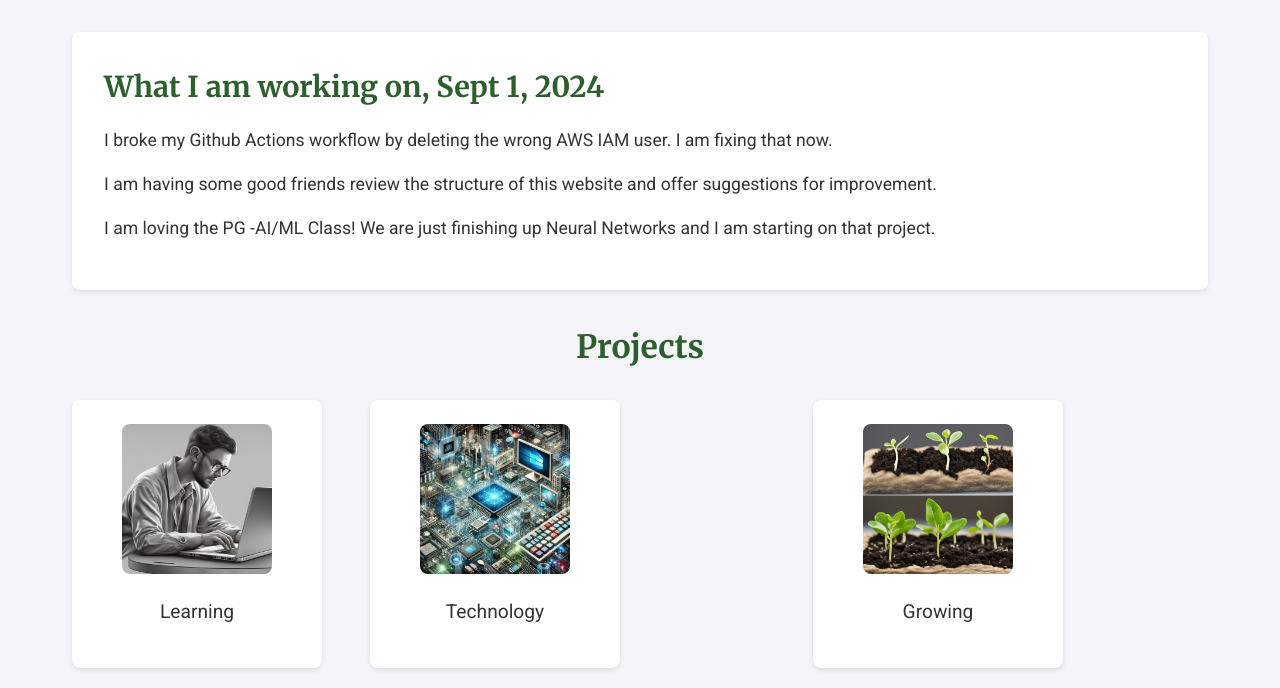
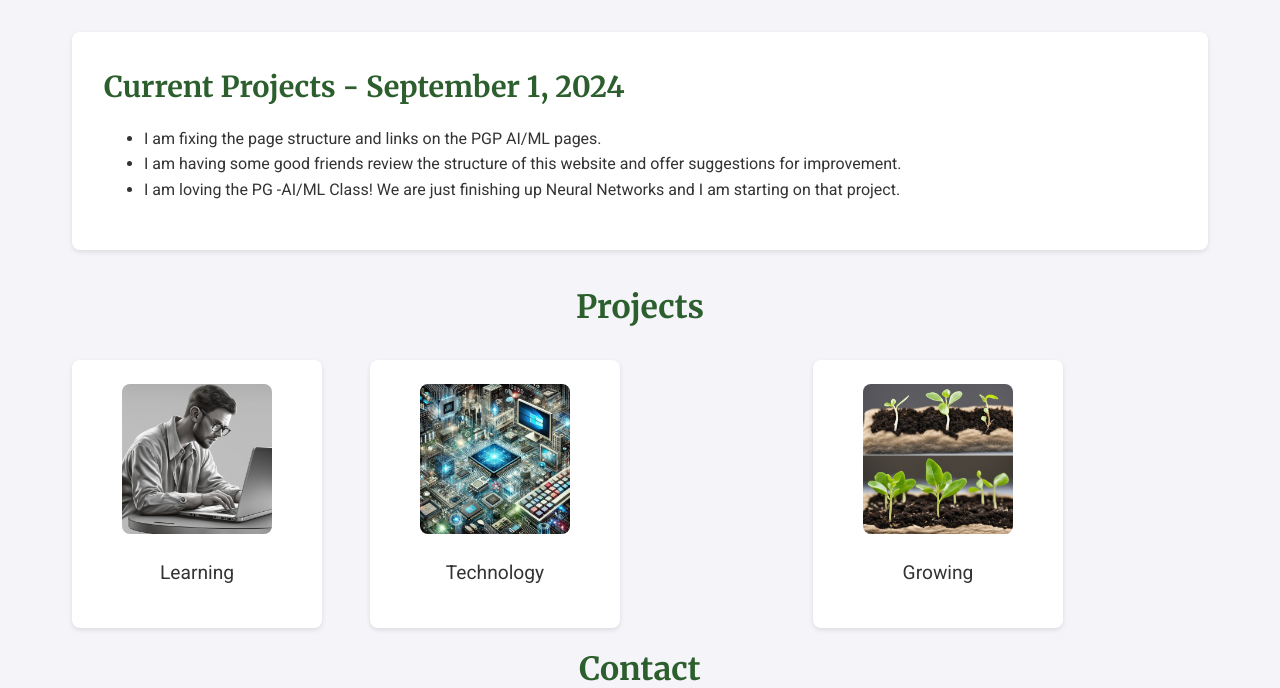
Before and after one commit to TripleC121/website, a Django app: page / in a window 1280 px wide. Shown: the part 154-842 px from the top of the page. Run offline with Django 5.2, Linux system fonts and the light colour scheme.

Commit message:
Changed home page description an made it an unordered list

```diff
--- a/templates/index.html
+++ b/templates/index.html
@@ -5,10 +5,12 @@
 <main>
     <div class="container">
         <section class="wide-card">
-            <h2>What I am working on, Sept 1, 2024</h2>
-            <p>I broke my Github Actions workflow by deleting the wrong AWS IAM user. I am fixing that now.</p>
-            <p>I am having some good friends review the structure of this website and offer suggestions for improvement.</p>
-            <p>I am loving the PG -AI/ML Class! We are just finishing up Neural Networks and I am starting on that project.</p>
+            <h2>Current Projects - September 1, 2024</h2>
+            <ul>
+                <li>I am fixing the page structure and links on the PGP AI/ML pages.</li>
+                <li>I am having some good friends review the structure of this website and offer suggestions for improvement.</li>
+                <li>I am loving the PG -AI/ML Class! We are just finishing up Neural Networks and I am starting on that project.</li>
+            </ul>
         </section>
 
         <section id="Projects" class="section">
--- a/version.txt
+++ b/version.txt
@@ -1,4 +1,3 @@
 version 0.1.10
 
-I deleted the IAM user that I was using for my Github actions. I have created a new user and am testing deployment.
 Updating placeholder pages
```
